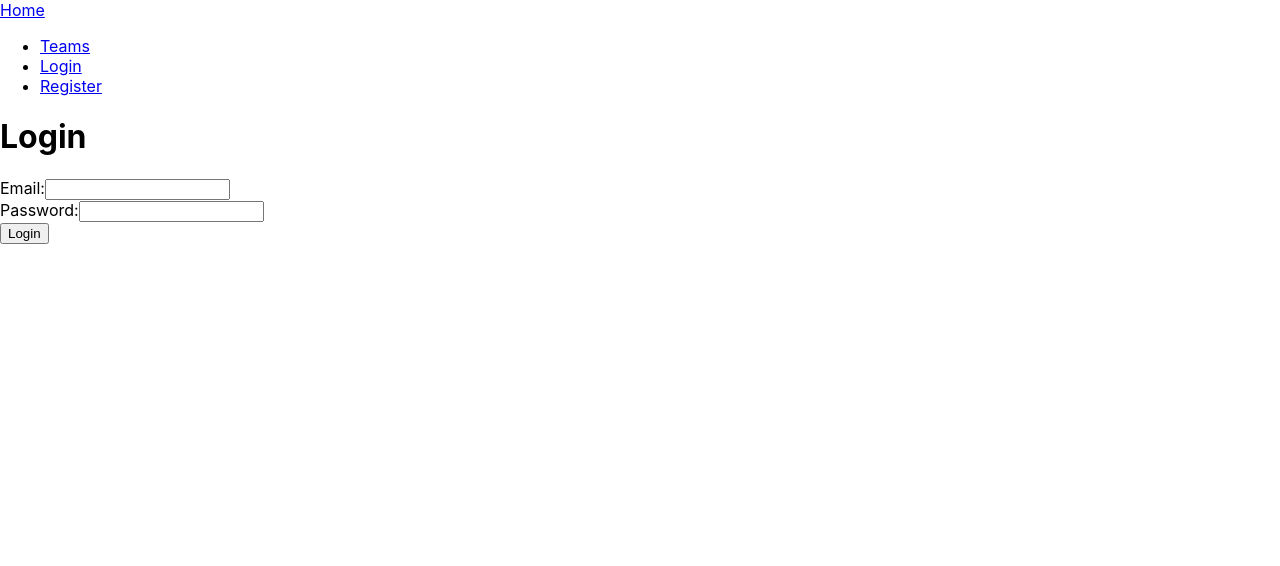
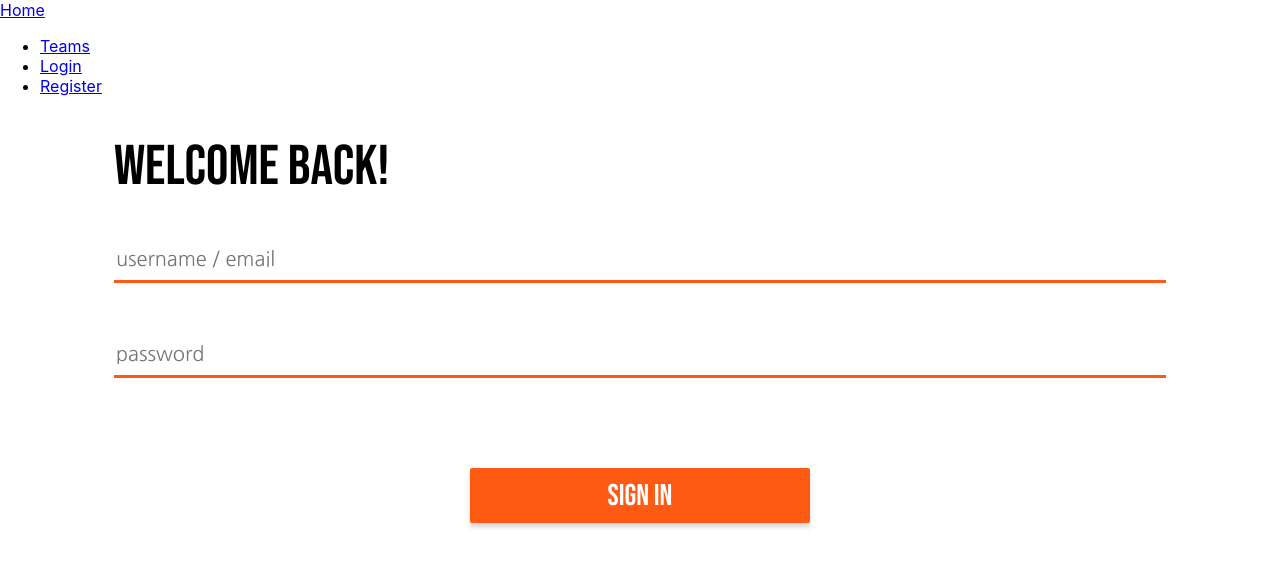
Before and after one commit to sharmaware/cs130-project, a React (Create React App) app in the folder client/: page /login in a window 1280 px wide. Shown: the top 566 px of the page. Built offline with nearby package versions, Linux system fonts and the light colour scheme.

Commit message:
styling stuff for login page and new files

```diff
--- a/client/public/index.html
+++ b/client/public/index.html
@@ -2,7 +2,10 @@
 <html lang="en">
   <head>
     <meta charset="utf-8" />
-    <link rel="icon" href="%PUBLIC_URL%/favicon.ico" />
+    <link rel="icon" href="%PUBLIC_URL%/GP-favicon.png" />
+    <link rel="preconnect" href="https://fonts.googleapis.com">
+    <link rel="preconnect" href="https://fonts.gstatic.com" crossorigin>
+    <link href="https://fonts.googleapis.com/css2?family=Bebas+Neue&family=Nanum+Gothic&display=swap" rel="stylesheet">
     <meta name="viewport" content="width=device-width, initial-scale=1" />
     <meta name="theme-color" content="#000000" />
     <meta
@@ -24,7 +27,7 @@
       work correctly both with client-side routing and a non-root public URL.
       Learn how to configure a non-root public URL by running `npm run build`.
     -->
-    <title>React App</title>
+    <title>GymPals</title>
   </head>
   <body>
     <noscript>You need to enable JavaScript to run this app.</noscript>
--- /dev/null
+++ b/client/src/components/LoginPage.css
@@ -0,0 +1,63 @@
+#login-div {
+    font-family: "Nanum Gothic", sans-serif;
+    font-weight: 400;
+    font-style: normal;
+    margin:0 8.9%;
+}
+
+#welcomeback{
+    font-size: 56px;
+}
+
+#button-div{
+    display: flex;
+    justify-content: center;
+}
+
+#signin-button{
+    border:0;
+    background-color: #FF5A13;
+    color: white;
+    border-radius: 2px;
+    width: 340px;
+    height: 55px;
+    box-shadow: 0px 4px 4px rgba(93,93,93,.25);
+    font-size: 30px;
+    margin-top: 90px;
+}
+
+.bold-text{
+    font-family: "Bebas Neue", sans-serif;
+    font-weight: 400;
+    font-style: normal;
+}
+
+.login-label{
+    display:none;
+}
+
+.login-input{
+    border: none;
+    height:40px; /* need to extend width later when know dims*/
+}
+
+#password{
+    padding-top: 50px;
+}
+
+.login-input:placeholder-shown{
+    color: #8f8f8f;
+    font-size: 20px;
+    font-family: "Nanum Gothic", sans-serif;
+    font-weight: 400;
+    font-style: normal;
+}
+
+.login-input:focus{
+    outline: none; /* when clicked no box border appears, only cursor*/
+}
+
+.login-divider{
+    height: 3px;
+    background-color: #FF5A13;
+}
--- a/client/src/components/LoginPage.js
+++ b/client/src/components/LoginPage.js
@@ -1,4 +1,5 @@
 import React, { useState } from 'react';
+import './LoginPage.css'
 
 const LoginPage = () => {
   const [formData, setFormData] = useState({
@@ -18,18 +19,22 @@ const LoginPage = () => {
   };
 
   return (
-    <div>
-      <h1>Login</h1>
+    <div id="login-div">
+      <h1 class="bold-text" id="welcomeback">welcome back!</h1>
       <form onSubmit={handleSubmit}>
-        <div>
-          <label htmlFor="email">Email:</label>
-          <input id="email" type="email" name="email" value={formData.email} onChange={handleChange} />
+        <div id="email">
+          <label class="login-label" htmlFor="email">Email</label>
+          <input placeholder="username / email" class="login-input" type="email" name="email" value={formData.email} onChange={handleChange} />
+          <div class="login-divider"></div>
         </div>
-        <div>
-          <label htmlFor="password">Password:</label>
-          <input id="password" type="password" name="password" value={formData.password} onChange={handleChange} />
+        <div id="password">
+          <label class="login-label" htmlFor="password">Password</label>
+          <input placeholder="password" class="login-input" type="password" name="password" value={formData.password} onChange={handleChange} />
+          <div class="login-divider"></div>
         </div>
-        <button type="submit">Login</button>
+        <div id="button-div">
+          <button type="submit" class="bold-text" id="signin-button">sign in</button>
+        </div>
       </form>
     </div>
   );
--- a/client/src/components/Navbar.js
+++ b/client/src/components/Navbar.js
@@ -1,4 +1,5 @@
 import { Link, useMatch, useResolvedPath } from "react-router-dom"
+import './Navbar.css'
 
 export default function Navbar() {
   return (
```
Also changed, not shown: client/public/GP-favicon.png (added), client/src/components/Navbar.css (added).
